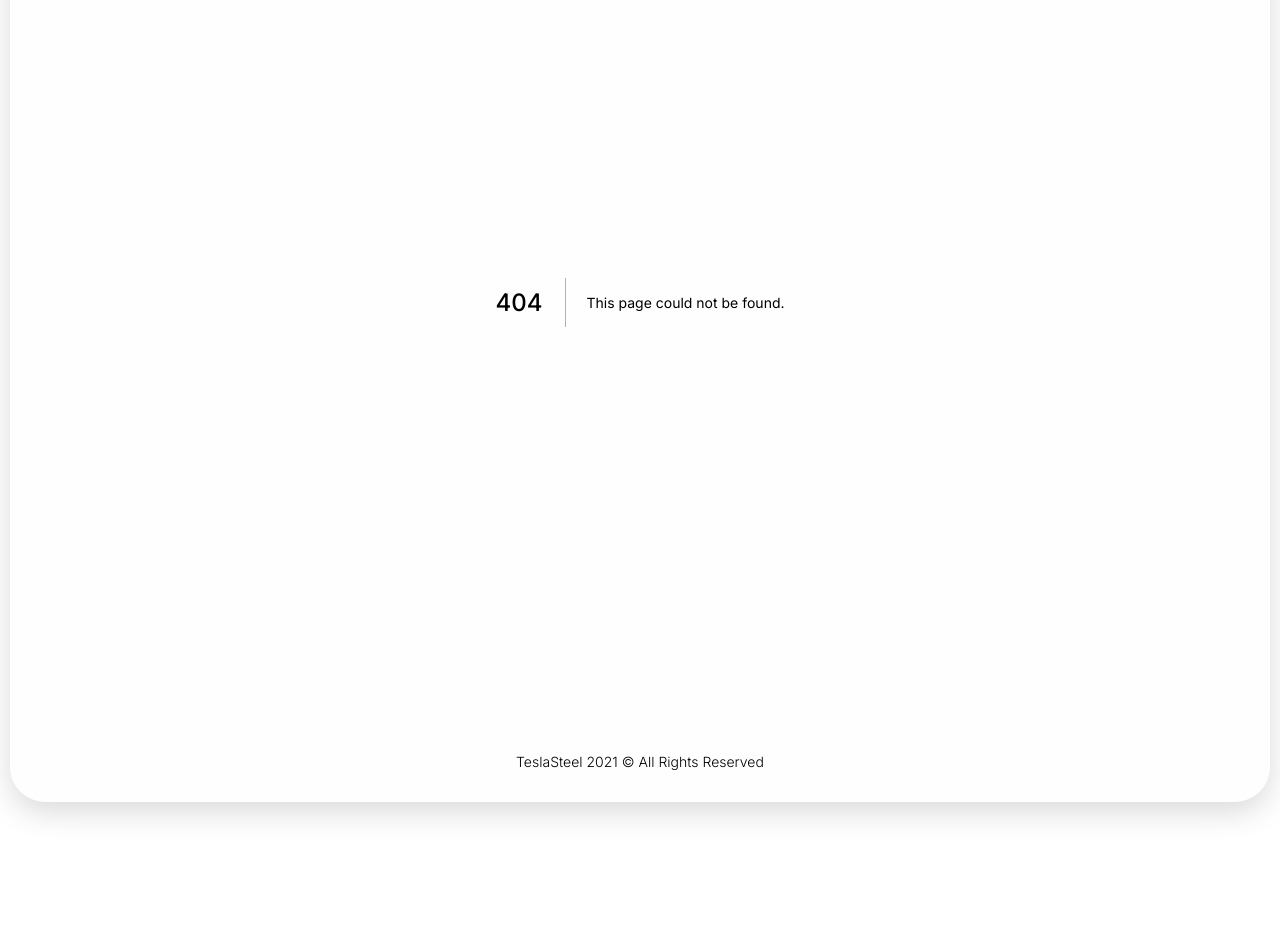
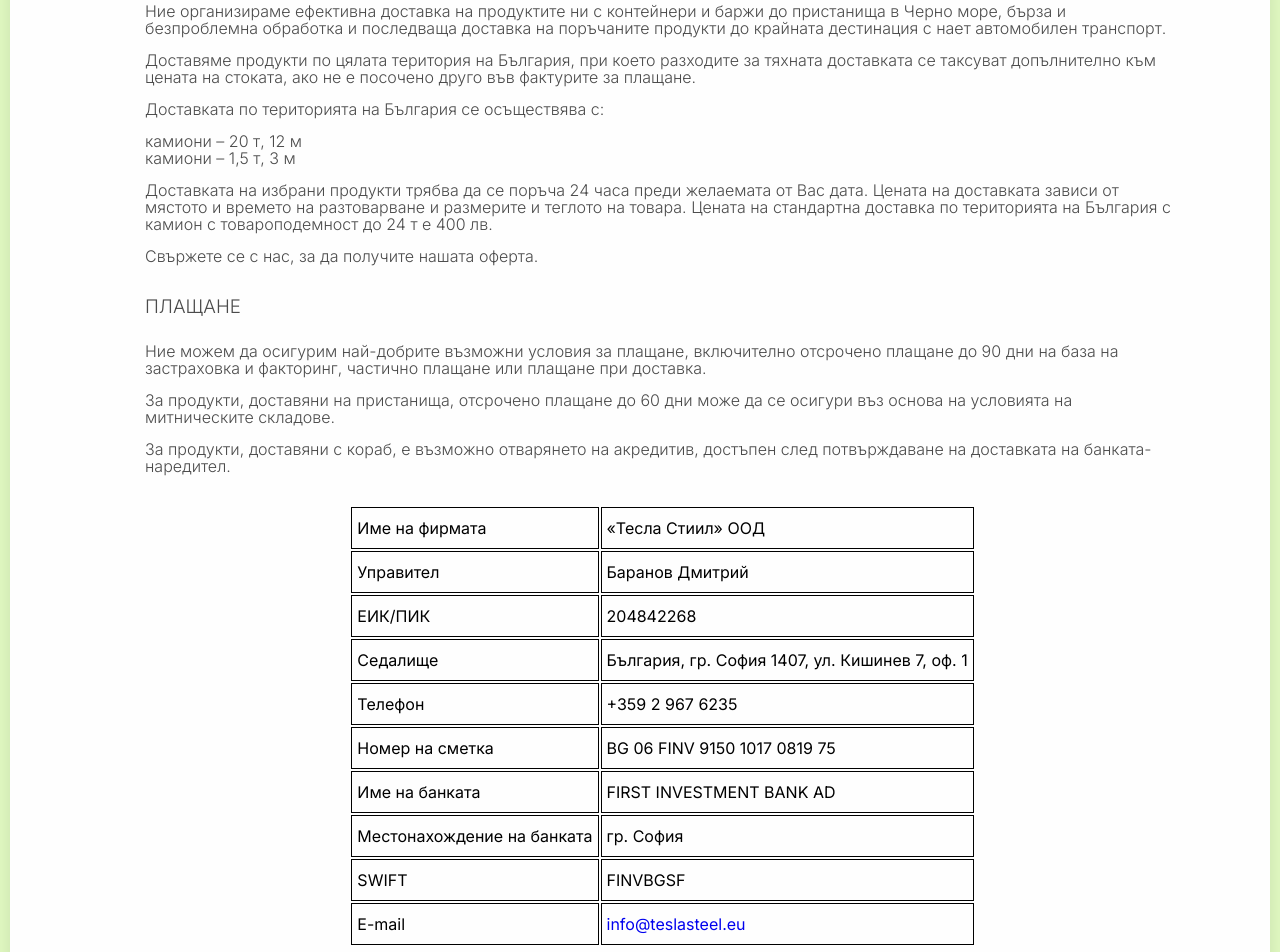
Before and after one commit to nikmace/teslasteel, a Next.js app: page /delivery.js in a window 1280 px wide. Before the commit this address had no page. Shown: the part 320-1272 px from the top of the page. Before the commit the page ends 1172 px from the top, so only its background shows below. Built offline with nearby package versions, Linux system fonts and the light colour scheme.

Commit message:
All pages implemented. Google Maps

```diff
--- /dev/null
+++ b/pages/delivery.js/index.js
@@ -0,0 +1,121 @@
+import Head from 'next/head';
+import styles from '../../styles/Heading.module.scss';
+
+const Delivery = () => {
+    return (
+        <main className="content">
+        <Head>
+          <title>TeslaSteel | Плащане</title>
+        </Head>
+        <div className="content__info">
+            <h1 className="content__heading">
+                <span className={styles.span}>Доставка и плащане</span>
+            </h1>
+            <div className="delivery__container">
+                <div className="delivery__container-item">
+                    <div className="delivery__container-item--text">
+                        <p>
+                            Ние организираме ефективна доставка на продуктите ни с контейнери и баржи до пристанища в Черно море,
+                            бърза и безпроблемна обработка и последваща доставка на поръчаните продукти до крайната дестинация с нает автомобилен транспорт.
+
+                        </p>
+                        <p>
+                            Доставяме продукти по цялата територия на България,
+                            при което разходите за тяхната доставката се таксуват допълнително към цената на стоката,
+                            ако не е посочено друго във фактурите за плащане.
+                        </p>
+                        <p>
+                            Доставката по територията на България се осъществява с:
+                        </p>
+                        <p>
+                            камиони – 20 т, 12 м
+                            <br />
+                            камиони – 1,5 т, 3 м
+                        </p>
+                        <p>
+                            Доставката на избрани продукти трябва да се поръча 24 часа преди желаемата от Вас дата.
+
+                            Цената на доставката зависи от мястото и времето на разтоварване и размерите и теглото на товара.
+
+                            Цената на стандартна доставка по територията на България с камион с товароподемност до 24 т е 400 лв.
+                        </p>
+                        <p>
+                        <span className={styles.span}>Свържете се с нас, за да получите нашата оферта.</span>
+
+                        </p>
+
+                        <h3>ПЛАЩАНЕ</h3>
+
+                        <p>
+                            Ние можем да осигурим най-добрите възможни условия за плащане,
+                            включително отсрочено плащане до 90 дни на база на застраховка и факторинг,
+                            частично плащане или плащане при доставка.
+                        </p>
+                        <p>
+                            За продукти, доставяни на пристанища, отсрочено плащане до 60 дни може да се осигури въз основа на условията на митническите складове.
+                        </p>
+                        <p>
+                            За продукти, доставяни с кораб, е възможно отварянето на акредитив, достъпен след потвърждаване на доставката на банката-наредител.
+                        </p>
+
+                        <div className="table">
+                            <table>
+                                <thead>
+                                </thead>
+                                <tbody>
+                                <tr>
+                                    <td>Име на фирмата</td>
+                                    <td>«Тесла Стиил» ООД</td>
+                                </tr>
+                                <tr>
+                                    <td>Управител</td>
+                                    <td>Баранов Дмитрий </td>
+                                </tr>
+                                <tr>
+                                    <td>ЕИК/ПИК</td>
+                                    <td>204842268</td>
+                                </tr>
+                                <tr>
+                                    <td>Седалище</td>
+                                    <td>България, гр. София 1407, ул. Кишинев 7, оф. 1</td>
+                                </tr>
+                                <tr>
+                                    <td>Телефон</td>
+                                    <td>+359 2 967 6235</td>
+                                </tr>
+                                <tr>
+                                    <td>Номер на сметка</td>
+                                    <td>BG 06 FINV 9150 1017 0819 75</td>
+                                </tr>
+                                <tr>
+                                    <td>Име на банката</td>
+                                    <td>FIRST INVESTMENT BANK AD</td>
+                                </tr>
+                                <tr>
+                                    <td>Местонахождение на банката</td>
+                                    <td>гр. София</td>
+                                </tr>
+                                <tr>
+                                    <td>SWIFT</td>
+                                    <td>FINVBGSF</td>
+                                </tr>
+                                <tr>
+                                    <td>E-mail</td>
+                                    <td><a href="mailto:info@teslasteel.eu">info@teslasteel.eu</a></td>
+                                </tr>
+                                </tbody>
+                            </table>
+                        </div>
+                    </div>
+                </div>
+
+
+
+            </div>
+        </div>
+
+    </main>
+    )
+}
+
+export default Delivery;
--- a/styles/style.scss
+++ b/styles/style.scss
@@ -492,6 +492,45 @@
     }
 }
 
+.delivery__container {
+    margin-top: 30px;
+
+    &-item {
+        margin-top: 30px;
+
+
+        &--text {
+
+            h3 {
+                margin-bottom: 25px;
+                margin-top: 30px;
+                opacity: .7;
+            }
+
+            p {
+                margin-bottom: 15px;
+                font-size: 16px;
+                line-height: 17px;
+                opacity: .7;
+            }
+        }
+    }
+}
+
+.table {
+    display: flex;
+    align-items: center;
+    justify-content: center;
+    margin-top: 30px;
+
+    td, th {
+        padding:10px 5px;
+        border-color:black;
+        border-style:solid;
+        border-width:1px;
+    }
+}
+
 
 
 footer {
```
Also changed, not shown: pages/contacts/index.js (added, +33 -0 lines).
